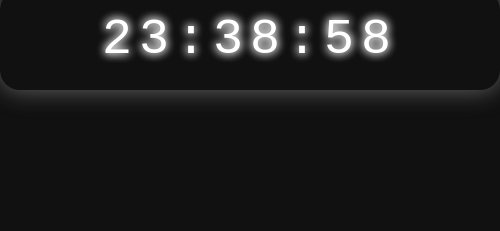
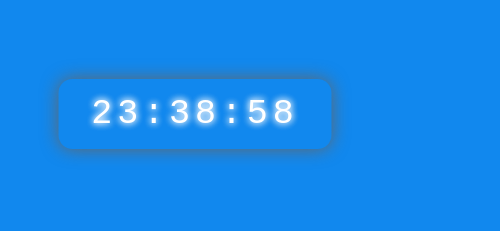
Before and after one commit to cNikoc/Clock-Reloj, a plain HTML site: page index.html in a window 390 px wide. Shown: the whole page, 500 px wide, since content can reach past the window. Drawn offline with Linux system fonts and the light colour scheme.

Commit message:
responsive

```diff
--- a/style.css
+++ b/style.css
@@ -1,4 +1,4 @@
-body { background: #111 }
+body {background: #222;}
 
 .clock {
 	color: #fff;
@@ -18,3 +18,19 @@ body { background: #111 }
 	user-select: none;
 	cursor: none;
 }
+
+@media screen and (max-width: 415px) {
+
+	body {
+		background: #222;
+		background: #18e;
+		display: flex;
+		justify-content: center;
+	}
+
+	.clock {
+		transform: scale(70%);
+		margin: 4rem auto;
+	}
+
+	}
```
